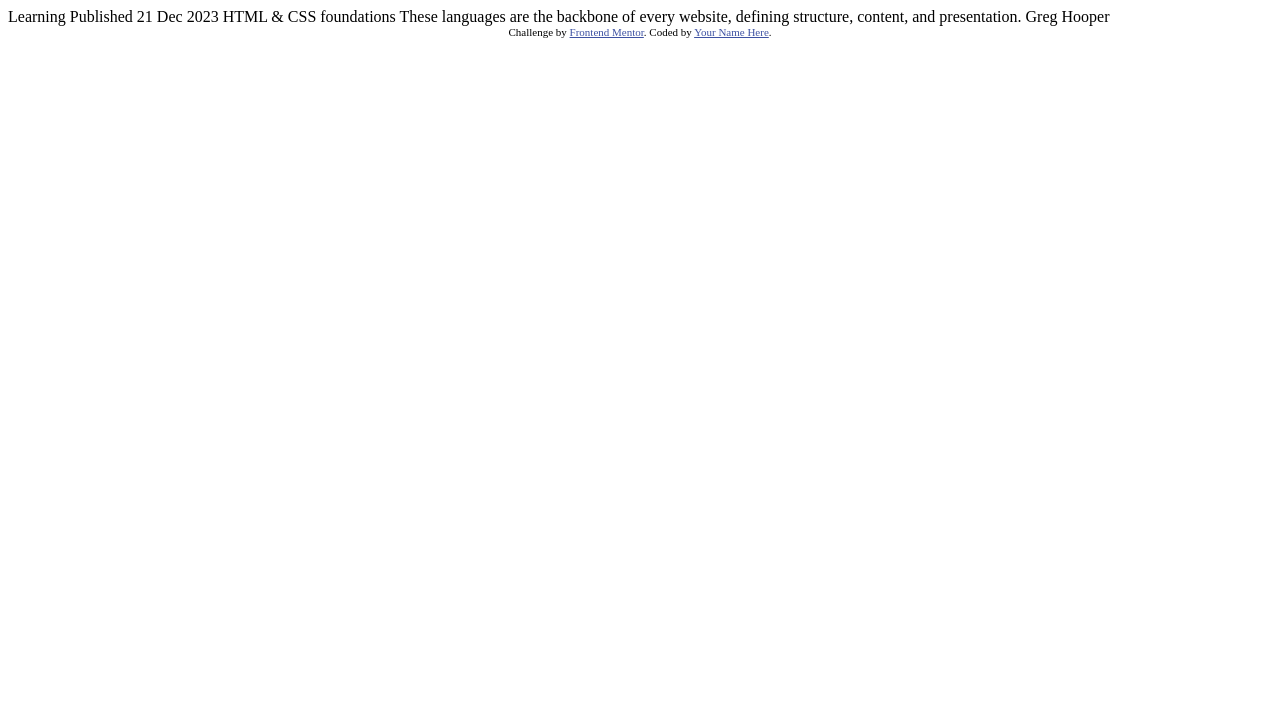
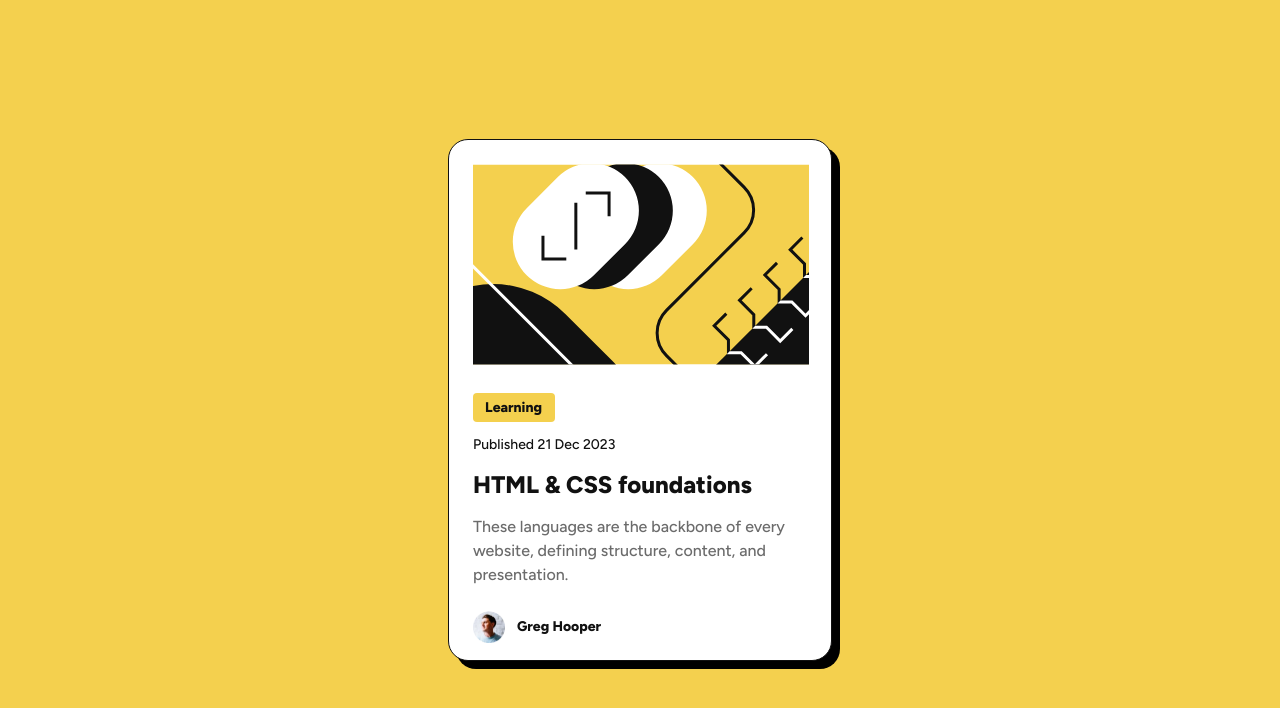
Before and after one commit to Stanabsolute/blog-preview-card, a plain HTML site: page index.html in a window 1280 px wide. Drawn offline with Linux system fonts and the light colour scheme.

Commit message:
finished desktop version

```diff
--- a/index.html
+++ b/index.html
@@ -1,34 +1,37 @@
 <!DOCTYPE html>
 <html lang="en">
+
 <head>
   <meta charset="UTF-8">
-  <meta name="viewport" content="width=device-width, initial-scale=1.0"> <!-- displays site properly based on user's device -->
-
+  <meta name="viewport" content="width=device-width, initial-scale=1.0">
+  <link rel="preconnect" href="https://fonts.googleapis.com">
+  <link rel="preconnect" href="https://fonts.gstatic.com" crossorigin>
+  <link href="https://fonts.googleapis.com/css2?family=Figtree:ital,wght@0,300..900;1,300..900&display=swap"
+    rel="stylesheet">
   <link rel="icon" type="image/png" sizes="32x32" href="./assets/images/favicon-32x32.png">
 
   <title>Frontend Mentor | Blog preview card</title>
+  <link rel="stylesheet" href="./style.css">
+</head>
 
-  <!-- Feel free to remove these styles or customise in your own stylesheet 👍 -->
-  <style>
-    .attribution { font-size: 11px; text-align: center; }
-    .attribution a { color: hsl(228, 45%, 44%); }
-  </style>
-</head>
 <body>
 
-  Learning
+  <article>
+    <img src="./assets/images/illustration-article.svg" alt="">
 
-  Published 21 Dec 2023
+    <p class="category figtree-extrabold">Learning</p>
 
-  HTML & CSS foundations
+    <p class="date figtree-medium ">Published <time>21 Dec 2023</time></p>
 
-  These languages are the backbone of every website, defining structure, content, and presentation.
+    <h3 class="figtree-extrabold">HTML & CSS foundations</h3>
 
-  Greg Hooper
+    <p class="describe figtree-medium">
+      These languages are the backbone of every website, defining structure, content, and presentation.
 
-  <div class="attribution">
-    Challenge by <a href="https://www.frontendmentor.io?ref=challenge" target="_blank">Frontend Mentor</a>.
-    Coded by <a href="#">Your Name Here</a>.
-  </div>
+    </p>
+    <p class="author figtree-extrabold">Greg Hooper</p>
+
+  </article>
 </body>
+
 </html>
--- /dev/null
+++ b/style.css
@@ -0,0 +1,105 @@
+* {
+    box-sizing: border-box;
+}
+
+body,
+h3,
+h4,
+p {
+    margin: 0;
+}
+
+.figtree-medium {
+    font-family: "Figtree", sans-serif;
+    font-optical-sizing: auto;
+    font-weight: 500;
+    font-style: normal;
+
+}
+
+.figtree-extrabold {
+    font-family: "Figtree", sans-serif;
+    font-optical-sizing: auto;
+    font-weight: 800;
+    font-style: normal;
+
+}
+
+body {
+    display: flex;
+    flex-direction: row;
+    justify-content: center;
+    align-items: center;
+    height: 100vh;
+    background: #F4D04E;
+
+}
+
+article {
+    padding: 24px;
+    box-sizing: border-box;
+    /* display: flex; */
+    /* flex-direction: column; */
+    /* align-items: flex-start; */
+    /* padding: 24px; */
+    /* gap: 24px; */
+
+    width: 384px;
+    height: 522px;
+
+    background: #FFFFFF;
+    border: 1px solid #111111;
+    box-shadow: 8px 8px 0px #000000;
+    border-radius: 20px;
+    /* flex: none; */
+    /* order: 0; */
+    /* flex-grow: 0; */
+
+}
+
+img {
+    margin-bottom: 24px;
+}
+
+.category {
+    font-size: 14px;
+    line-height: 150%;
+    color: #111111;
+    margin-bottom: 12px;
+    padding: 4px 12px;
+    width: 82px;
+    height: 29px;
+    background: #F4D04E;
+    border-radius: 4px;
+}
+
+.date {
+    font-size: 14px;
+    line-height: 150%;
+    color: #111111;
+    margin-bottom: 12px;
+}
+
+h3 {
+    font-size: 24px;
+    line-height: 150%;
+    color: #111111;
+    margin-bottom: 12px;
+}
+
+.describe {
+    font-size: 16px;
+    line-height: 150%;
+    color: #6B6B6B;
+    margin-bottom: 24px;
+}
+
+.author {
+    font-size: 14px;
+    line-height: 32px;
+    color: #111111;
+    background-image: url(./assets/images/image-avatar.webp);
+    background-repeat: no-repeat;
+    padding-left: 44px;
+    background-size: 32px 32px;
+}
```
